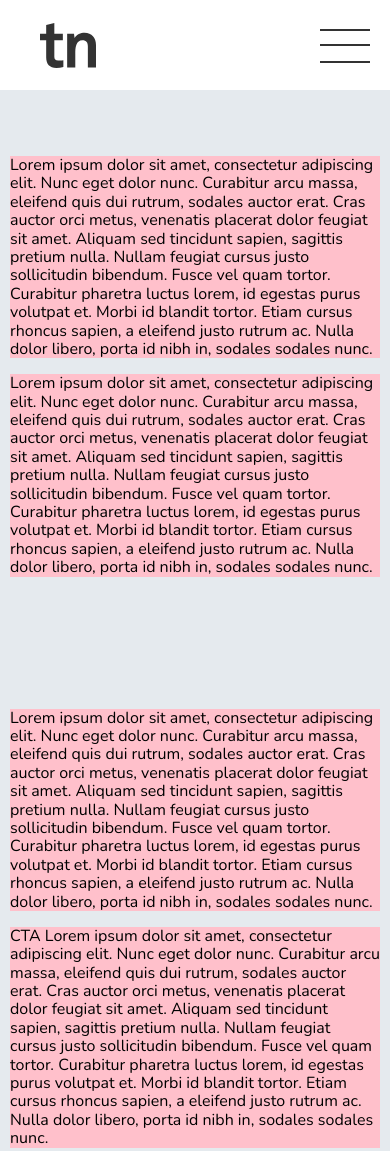
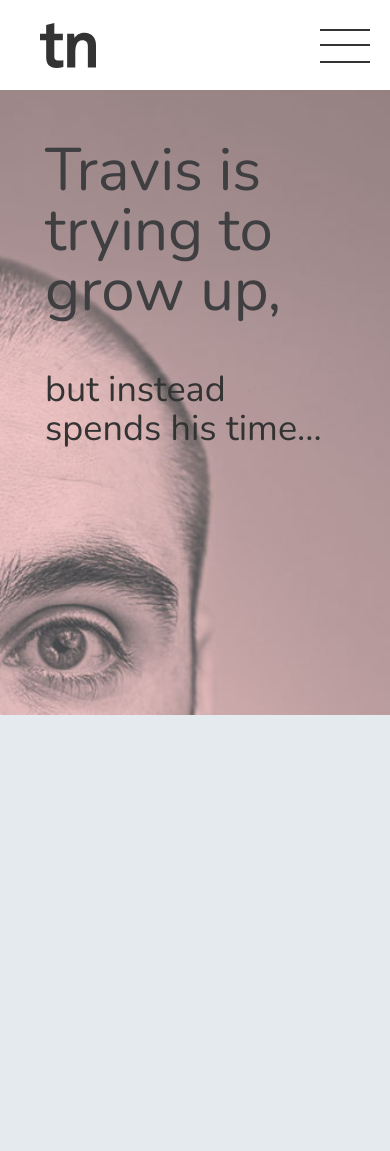
Before and after one commit to AdiyamGN/responsive-resume-template, a plain HTML site: page index.html in a window 390 px wide. Shown: the top 1151 px of the page. Drawn offline with nearby package versions, Linux system fonts and the light colour scheme.

Commit message:
markup and style for the about section. responsive for mobile devices done.

```diff
--- a/index.html
+++ b/index.html
@@ -57,60 +57,19 @@
 
 		<!-- all the home sections go here -->
 		<div class="home-sections">
+
+			<!-- About Section -->
 			<section class="about">
 
 				<div class="flex flex-center">
-					<div class="col-1">
-						<p>Lorem ipsum dolor sit amet, consectetur adipiscing elit. Nunc eget dolor nunc. Curabitur arcu massa, eleifend quis dui rutrum, sodales auctor erat. Cras auctor orci metus, venenatis placerat dolor feugiat sit amet. Aliquam sed tincidunt sapien, sagittis pretium nulla. Nullam feugiat cursus justo sollicitudin bibendum. Fusce vel quam tortor. Curabitur pharetra luctus lorem, id egestas purus volutpat et. Morbi id blandit tortor. Etiam cursus rhoncus sapien, a eleifend justo rutrum ac. Nulla dolor libero, porta id nibh in, sodales sodales nunc.</p>
-					</div>
-
-					<div class="col-1">
-						<p>Lorem ipsum dolor sit amet, consectetur adipiscing elit. Nunc eget dolor nunc. Curabitur arcu massa, eleifend quis dui rutrum, sodales auctor erat. Cras auctor orci metus, venenatis placerat dolor feugiat sit amet. Aliquam sed tincidunt sapien, sagittis pretium nulla. Nullam feugiat cursus justo sollicitudin bibendum. Fusce vel quam tortor. Curabitur pharetra luctus lorem, id egestas purus volutpat et. Morbi id blandit tortor. Etiam cursus rhoncus sapien, a eleifend justo rutrum ac. Nulla dolor libero, porta id nibh in, sodales sodales nunc.</p>
+					<div class="col-1 push-right">
+						<h2>Travis is trying to grow up,</h2>
+						<p class="home-lead">but instead spends his time...</p>
 					</div>
 				</div><!-- flex div ends -->
 
-			</section>
+			</section><!-- About section end -->
 
-			<section class="youtube">
-
-				<div class="flex flex-space-around">
-					<div class="col-1">
-						<p>Lorem ipsum dolor sit amet, consectetur adipiscing elit. Nunc eget dolor nunc. Curabitur arcu massa, eleifend quis dui rutrum, sodales auctor erat. Cras auctor orci metus, venenatis placerat dolor feugiat sit amet. Aliquam sed tincidunt sapien, sagittis pretium nulla. Nullam feugiat cursus justo sollicitudin bibendum. Fusce vel quam tortor. Curabitur pharetra luctus lorem, id egestas purus volutpat et. Morbi id blandit tortor. Etiam cursus rhoncus sapien, a eleifend justo rutrum ac. Nulla dolor libero, porta id nibh in, sodales sodales nunc.</p>
-					</div>
-
-					<div class="col-1 order-first">
-						<p>CTA Lorem ipsum dolor sit amet, consectetur adipiscing elit. Nunc eget dolor nunc. Curabitur arcu massa, eleifend quis dui rutrum, sodales auctor erat. Cras auctor orci metus, venenatis placerat dolor feugiat sit amet. Aliquam sed tincidunt sapien, sagittis pretium nulla. Nullam feugiat cursus justo sollicitudin bibendum. Fusce vel quam tortor. Curabitur pharetra luctus lorem, id egestas purus volutpat et. Morbi id blandit tortor. Etiam cursus rhoncus sapien, a eleifend justo rutrum ac. Nulla dolor libero, porta id nibh in, sodales sodales nunc.</p>
-					</div>
-				</div><!-- flex div ends -->
-
-			</section>
-
-			<section class="contact">
-
-				<div class="flex flex-center">
-					<div class="col-2">
-						<p>Lorem ipsum dolor sit amet, consectetur adipiscing elit. Nunc eget dolor nunc. Curabitur arcu massa, eleifend quis dui rutrum, sodales auctor erat. Cras auctor orci metus, venenatis placerat dolor feugiat sit amet. Aliquam sed tincidunt sapien, sagittis pretium nulla. Nullam feugiat cursus justo sollicitudin bibendum. Fusce vel quam tortor. Curabitur pharetra luctus lorem, id egestas purus volutpat et. Morbi id blandit tortor. Etiam cursus rhoncus sapien, a eleifend justo rutrum ac. Nulla dolor libero, porta id nibh in, sodales sodales nunc.</p>
-					</div>
-				</div><!-- flex div ends -->
-
-			</section>
-
-			<section class="youtube">
-
-				<div class="flex flex-center">
-					<div class="col-half flex flex-center">
-						<div class="col-1">
-							<p>Lorem ipsum dolor sit amet, consectetur adipiscing elit. Nunc eget dolor nunc. Curabitur arcu massa, eleifend quis dui rutrum, sodales auctor erat. Cras auctor orci metus, venenatis placerat dolor feugiat sit amet. Aliquam sed tincidunt sapien, sagittis pretium nulla. Nullam feugiat cursus justo sollicitudin bibendum. Fusce vel quam tortor. Curabitur pharetra luctus lorem, id egestas purus volutpat et. Morbi id blandit tortor. Etiam cursus rhoncus sapien, a eleifend justo rutrum ac. Nulla dolor libero, porta id nibh in, sodales sodales nunc.</p>
-						</div>
-					</div>
-
-					<div class="col-half">
-						<p>CTA Lorem ipsum dolor sit amet, consectetur adipiscing elit. Nunc eget dolor nunc. Curabitur arcu massa, eleifend quis dui rutrum, sodales auctor erat. Cras auctor orci metus, venenatis placerat dolor feugiat sit amet. Aliquam sed tincidunt sapien, sagittis pretium nulla. Nullam feugiat cursus justo sollicitudin bibendum. Fusce vel quam tortor. Curabitur pharetra luctus lorem, id egestas purus volutpat et. Morbi id blandit tortor. Etiam cursus rhoncus sapien, a eleifend justo rutrum ac. Nulla dolor libero, porta id nibh in, sodales sodales nunc.</p>
-					</div>
-
-				</div><!-- flex div ends -->
-
-			</section>
 
 			<div style="height: 1000px"></div>
 
@@ -120,4 +79,5 @@
 
 
 </body>
+
 </html>
--- /dev/null
+++ b/scss/about.scss
@@ -0,0 +1,27 @@
+.about {
+	background: url(../images/about-face.jpg);
+	background-position: center bottom;
+	background-size: cover;
+	h2 {
+		color: $lead_header;
+		font-size: 60px;
+		font-weight: 400;
+		line-height: 1;
+		margin-left: -108px;
+		margin-top: 0;
+	}
+	.home-lead {
+		padding-bottom: 180px;
+	}
+}
+
+
+@media(max-width: 640px) {
+	.about {
+		h2, .home-lead {
+			margin-left: auto;
+			margin-right: auto;
+			max-width: 300px;
+		}
+	}
+}
--- a/scss/home.scss
+++ b/scss/home.scss
@@ -35,18 +35,19 @@
 .col-1 {
 	max-width: 300px;
 	margin: 0 10px;
-	background: pink;
 }
 
 .col-2 {
 	max-width: 620px;
 	margin: 0 10px;
-	background: honeydew;
 }
 
 .col-half {
 	width: 50%;
-	background: yellow;
+}
+
+.push-right {
+	margin-left: 330px;
 }
 
 
@@ -62,7 +63,18 @@
 				.col-half {
 					width: auto;
 				}
+				.push-right {
+					margin-left: 10px
+				}
 			}
 		}
 	}
 }
+
+
+// --------------- Typography -----------------------//
+
+.home-lead {
+	font-size: 36px;
+	line-height: 1.1;
+}
--- a/scss/styles.scss
+++ b/scss/styles.scss
@@ -1,9 +1,14 @@
 @import "variables";
 @import "header";
 @import "home";
+@import "about";
 
 body {
-	color: black;
+	color: #333333;
 	background-color: $background;
 	font-family: 'Nunito', sans-serif;
+	-webkit-font-smoothing: antialiased;
+	-webkit-text-size-adjust: 100%;
+	font-size: 14px;
+	line-height: 1.6;
 }
--- a/scss/variables.scss
+++ b/scss/variables.scss
@@ -4,3 +4,4 @@ $white: #FFFFFF;
 $accent: #e1c184;
 $background: #e5eaee;
 $highlight: #DB3A0B;
+$lead_header: #3f3f42;
```
Also changed, not shown: grid.html (added, +54 -0 lines), css/styles.css, images/about-face.jpg (added), 1 other file.
